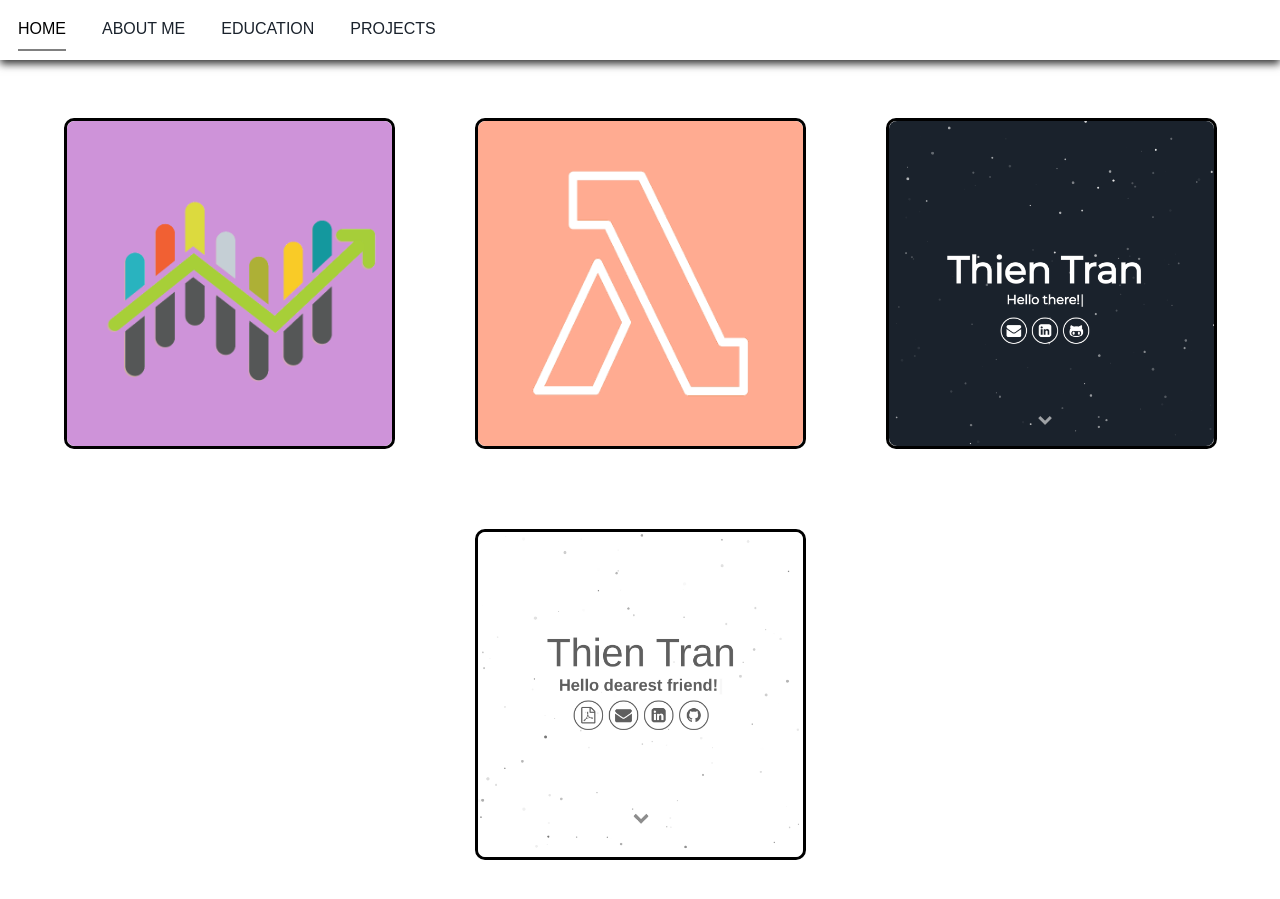
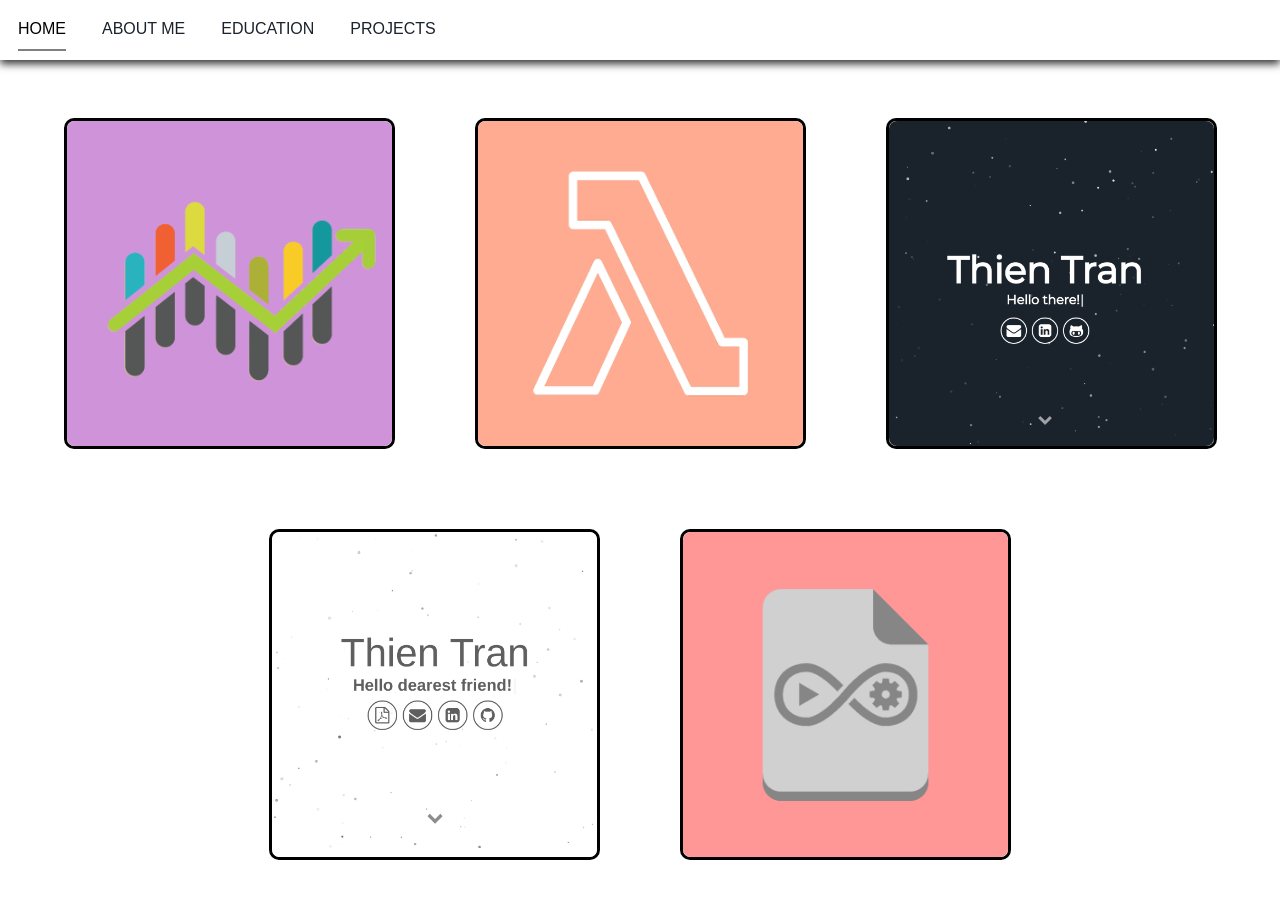
Before and after one commit to Continuiti/personal-website-v2, a Jekyll site: the page built from index.html, in a window 1280 px wide and 900 px high, scrolled down 3238 px. Built offline with Jekyll 4.4.1, drawn with Linux system fonts in a browser that asks for light colours.

Commit message:
Added Resume CICD project

```diff
--- /dev/null
+++ b/_includes/project_resume_cicd.html
@@ -0,0 +1,8 @@
+<div class="project-box">
+    <img class="project-image" src="assets/img/project_resume_cicd.png">
+    <div class="project-description">
+        <h2 class="project-title">Resume CI/CD Pipeline</h2>
+        <p class="project-info">GitHub Actions pipeline that automatically compiles a LaTeX resume into a PDF document and PNG image upon resume update. Pipeline then pushes the updated resources into the host resume repository and a personal website repository's assets.</p>
+        <p class="project-tools">GitHub Actions, YAML</p>
+    </div>
+</div>
--- a/_includes/projects.html
+++ b/_includes/projects.html
@@ -7,4 +7,5 @@
 {% include project_lambda.html %}
 {% include project_website_v1.html %}
 {% include project_website_v2.html %}
+{% include project_resume_cicd.html %}
 </div>
```
Also changed, not shown: assets/img/project_resume_cicd.png (added).
